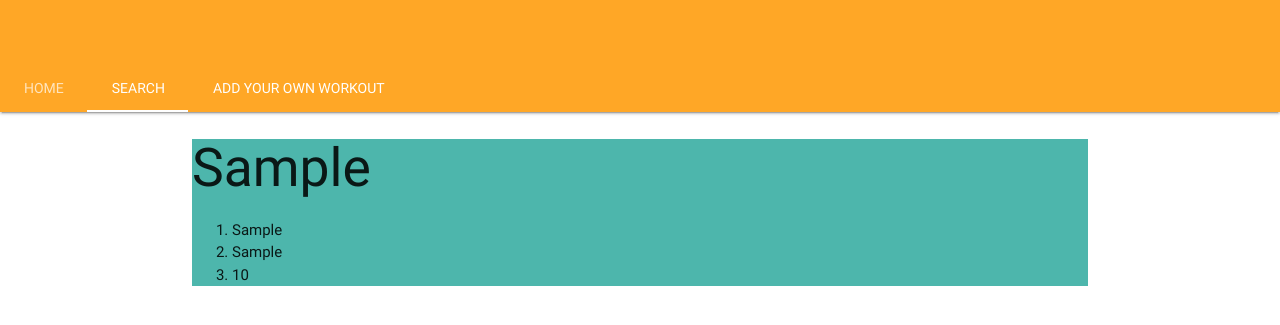
After one commit to aliciarawlings/data_centric_milestone, a Python web app: template templates/exercises.html in a window 1280 px wide. The commit adds this page. Shown: the top 325 px of the page. Run offline with Jinja, Linux system fonts and the light colour scheme; the template is opened without the code that fills it: most values are stand-ins (such as "Sample title", 1, 10 or a date in 2020); some libraries are stand-ins or nearby versions.

Commit message:
created exercise.html page. Route was also created to render template

```diff
--- a/templates/base.html
+++ b/templates/base.html
@@ -3,7 +3,7 @@
 <html>
 
 <head>
-
+    <link href ="{{url_for ('static', filename ='css/styles.css')}}" rel="stylesheet">
     <link href="https://fonts.googleapis.com/icon?family=Material+Icons" rel="stylesheet">
     <link rel="stylesheet" href="https://cdnjs.cloudflare.com/ajax/libs/materialize/0.100.2/css/materialize.min.css">
 </head>
@@ -11,7 +11,18 @@
 <body>
 <header>
 
-
+  <nav class="nav-extended orange lighten-1">
+    <div class="nav-wrapper">
+      <a href="#" class="brand-logo center-align"></a>
+    </div>
+    <div class="nav-content">
+      <ul class="tabs tabs-transparent">
+         <li class="tab"><a href="#">Home</a></li>
+        <li class="tab"><a href="">Search  </a></li>
+       <li class="tab"><a href="">Add Your own Workout</a></li>
+      </ul>
+    </div>
+  </nav>
 
 
 
--- /dev/null
+++ b/templates/exercises.html
@@ -0,0 +1,23 @@
+
+{% extends 'base.html' %}
+{% block content %}
+
+
+  <div class="container teal lighten-2">
+
+   {% for exercise in  exercises %}
+     <h2> {{exercise.exercises_type}}</h2>
+    <ol>
+      <li>  {{how_many_sets}}</li>
+      <li> {{ how_many_reps}}</li>
+      <li> {{ exercise_duration}} </li>
+
+    {% endfor %}
+</div>
+
+
+
+
+
+
+{% endblock %}
```
Also changed, not shown: app.py (+17 -0 lines).
